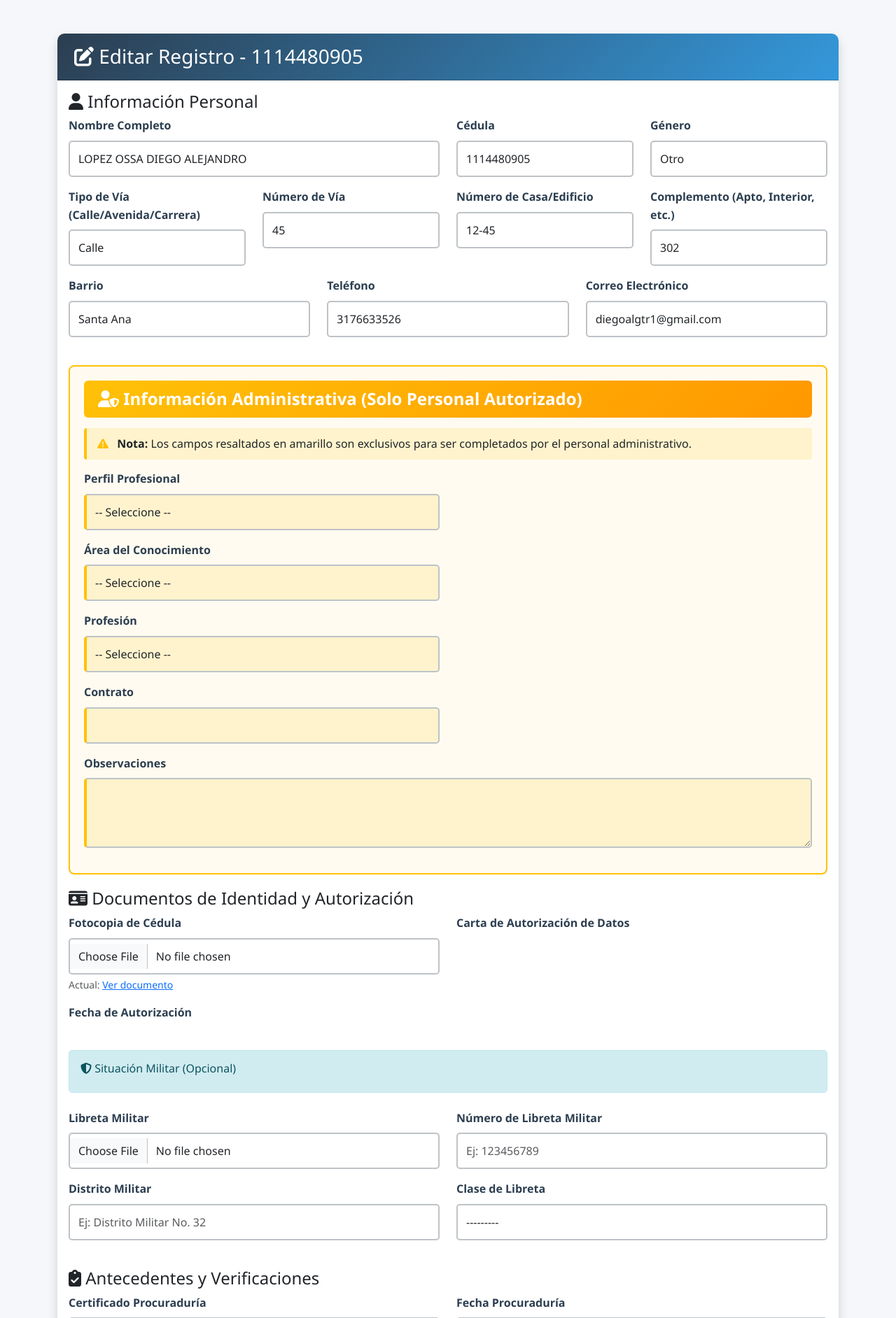
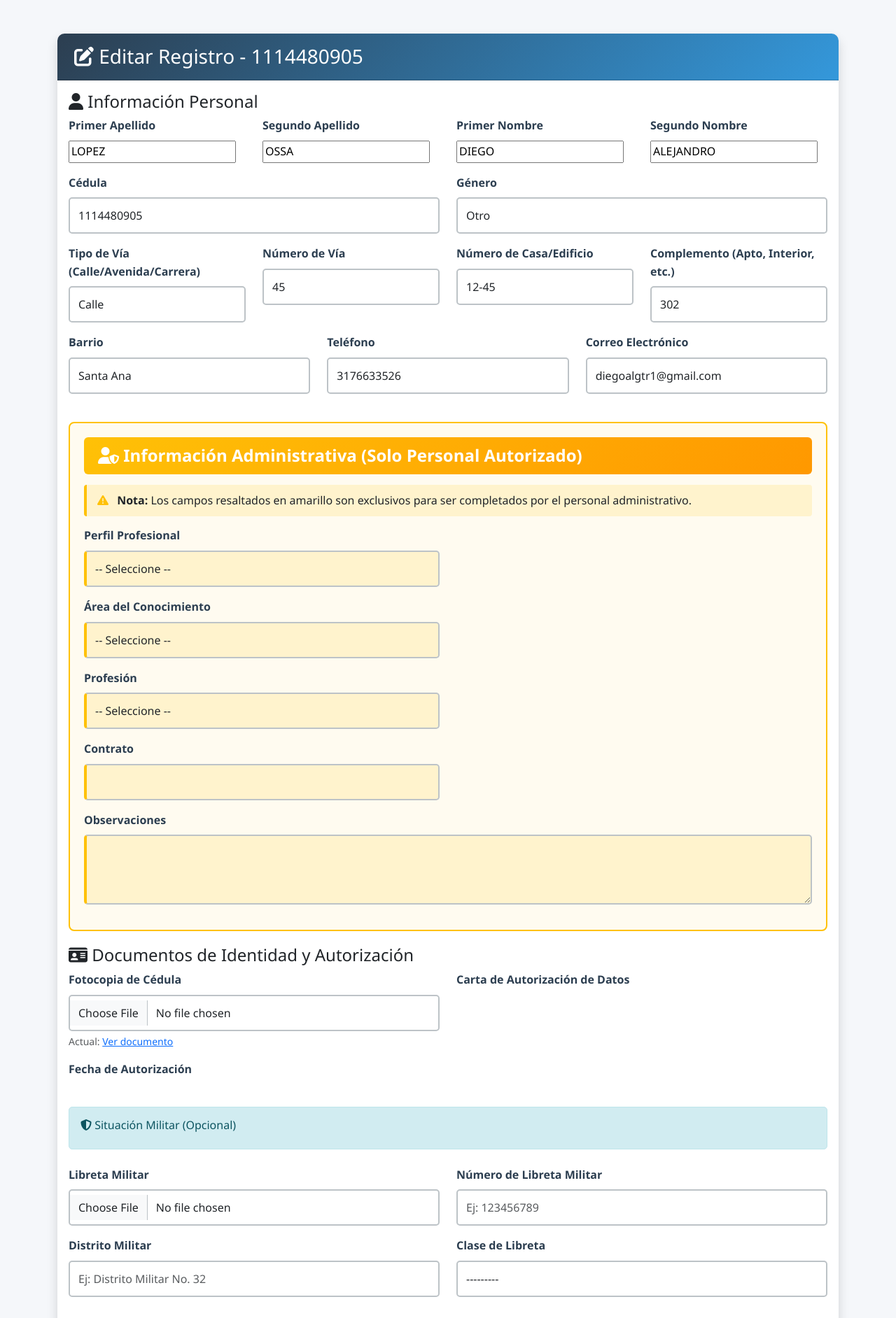
Before and after one commit to erpplaneacion-eng/GESTION_HUMANA_CHVS, a Django app: page /formapp/editar/16/ in a window 1280 px wide. Shown: the top 1884 px of the page at 70% size. Run offline with Django 5.2, Linux system fonts and the light colour scheme; a user stored in the database is signed in; data comes from the database, SQL or seed files in the repository; both versions use the stored data as it was after the commit.

Commit message:
ajuste de formato6

```diff
--- a/gestion_humana/formapp/templates/formapp/applicant_edit.html
+++ b/gestion_humana/formapp/templates/formapp/applicant_edit.html
@@ -29,21 +29,45 @@
                     </div>
                     <div class="section-body">
                         <div class="row">
-                            <div class="col-md-6 mb-3">
-                                <label class="form-label">{{ form.nombre_completo.label }}</label>
-                                {{ form.nombre_completo }}
-                                {% if form.nombre_completo.errors %}
-                                    <div class="text-danger">{{ form.nombre_completo.errors }}</div>
+                            <div class="col-md-3 mb-3">
+                                <label class="form-label">{{ form.primer_apellido.label }}</label>
+                                {{ form.primer_apellido }}
+                                {% if form.primer_apellido.errors %}
+                                    <div class="text-danger">{{ form.primer_apellido.errors }}</div>
                                 {% endif %}
                             </div>
                             <div class="col-md-3 mb-3">
+                                <label class="form-label">{{ form.segundo_apellido.label }}</label>
+                                {{ form.segundo_apellido }}
+                                {% if form.segundo_apellido.errors %}
+                                    <div class="text-danger">{{ form.segundo_apellido.errors }}</div>
+                                {% endif %}
+                            </div>
+                            <div class="col-md-3 mb-3">
+                                <label class="form-label">{{ form.primer_nombre.label }}</label>
+                                {{ form.primer_nombre }}
+                                {% if form.primer_nombre.errors %}
+                                    <div class="text-danger">{{ form.primer_nombre.errors }}</div>
+                                {% endif %}
+                            </div>
+                            <div class="col-md-3 mb-3">
+                                <label class="form-label">{{ form.segundo_nombre.label }}</label>
+                                {{ form.segundo_nombre }}
+                                {% if form.segundo_nombre.errors %}
+                                    <div class="text-danger">{{ form.segundo_nombre.errors }}</div>
+                                {% endif %}
+                            </div>
+                        </div>
+
+                        <div class="row">
+                            <div class="col-md-6 mb-3">
                                 <label class="form-label">{{ form.cedula.label }}</label>
                                 {{ form.cedula }}
                                 {% if form.cedula.errors %}
                                     <div class="text-danger">{{ form.cedula.errors }}</div>
                                 {% endif %}
                             </div>
-                            <div class="col-md-3 mb-3">
+                            <div class="col-md-6 mb-3">
                                 <label class="form-label">{{ form.genero.label }}</label>
                                 {{ form.genero }}
                                 {% if form.genero.errors %}
```
Also changed, not shown: gestion_humana/db.sqlite3.
